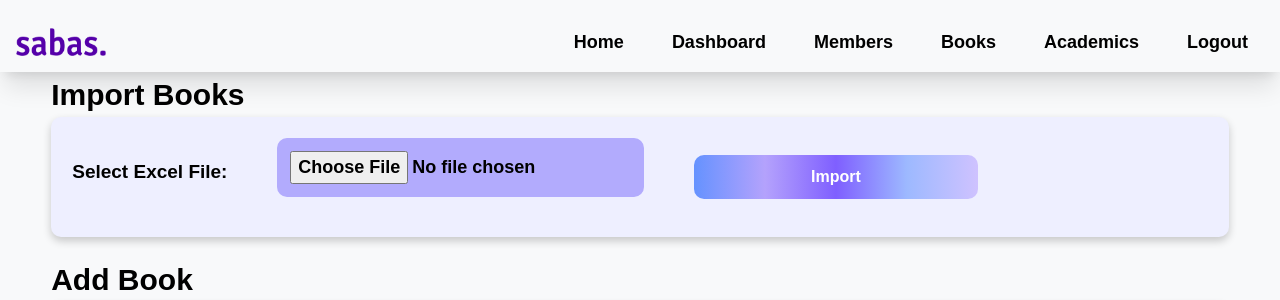
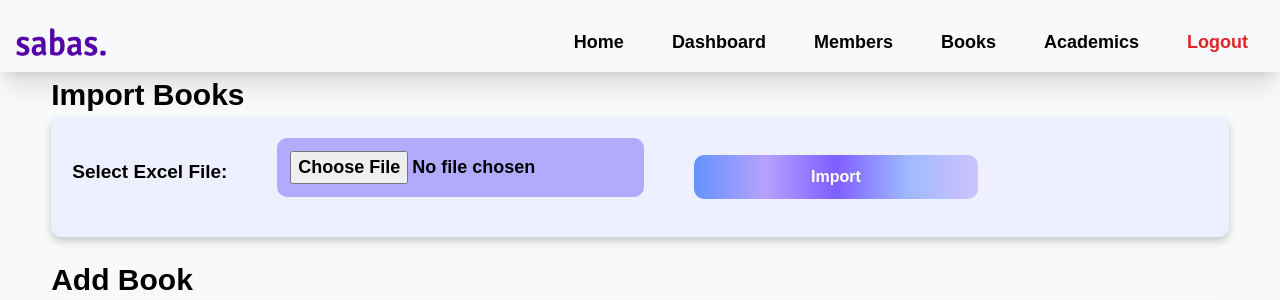
Before and after one commit to harrishmarro/sairam_lms, a PHP site: page /sairam_lms/admin/books/add_books.php in a window 1280 px wide. Shown: the top 300 px of the page. Run offline with PHP 8.4, Linux system fonts and the light colour scheme; the visitor is signed in with stand-in values (Sample User, id 1); data that the repository does not hold is empty; some libraries are stand-ins or nearby versions.

Commit message:
Logout text color has been changed to easily identify

```diff
--- a/admin/includes/header.php
+++ b/admin/includes/header.php
@@ -47,7 +47,7 @@ session_start();
                             <a href="http://localhost:8081/sairam_lms/admin/academics/academics.php#course" class="block px-4 py-2 text-gray-800 hover:bg-gray-100">Course</a>
                         </div>
                     </li>
-                    <li class="px-4 py-1 hover:bg-gray-200 hover:text-red-900 bg-white-900 font-bold">
+                    <li class="px-4 py-1 text-red-600 hover:bg-gray-200 hover:text-red-700 bg-white-900 font-bold">
                         <a href="http://localhost:8081/sairam_lms/admin/logout.php">Logout</a>
                     </li>
                     <?php
```
